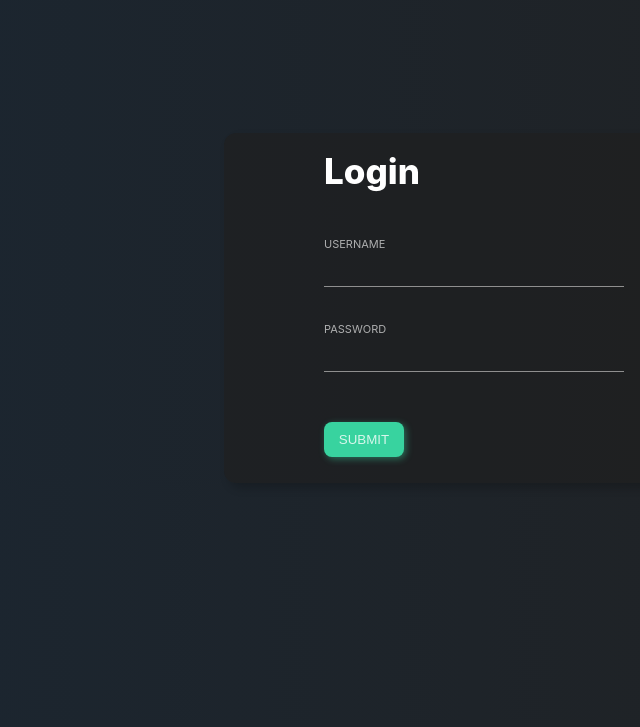
After one commit to naayifmuhammad/shopify_assist, a Flask app: page /login in a window 1280 px wide. The commit adds this page. Shown: the top 727 px of the page, without its empty margins (166-806 px from the left). Run offline with Flask 3, Linux system fonts and the light colour scheme.

Commit message:
front end is mostly setup at this point

```diff
--- /dev/null
+++ b/app.py
@@ -0,0 +1,21 @@
+from flask import Flask, render_template, redirect, request
+
+app = Flask(__name__)
+
+
+class User:
+    def __init__(self,name):
+        self.name = name
+
+@app.route('/login')
+def login():
+    return render_template('login.html')
+
+@app.route('/<name>',)
+def run(name):
+    user = User(name)
+    return render_template('dashboard.html')
+
+
+if __name__=='__main__':
+    app.run()
--- /dev/null
+++ b/static/css/login.css
@@ -0,0 +1,117 @@
+html {
+	scroll-behavior: smooth;
+  }
+
+  * {
+	margin: 0;
+	padding: 0;
+	box-sizing: border-box;
+  }
+
+  body {
+	font-family: -apple-system, BlinkMacSystemFont, sans-serif;
+	background: linear-gradient(to left, #212121, #1b2631);
+	overflow-x: hidden;
+
+	height: 100%;
+
+	/* code to make all text unselectable */
+	-webkit-user-select: none;
+	-khtml-user-select: none;
+	-moz-user-select: none;
+	-ms-user-select: none;
+	-o-user-select: none;
+	user-select: none;
+  }
+
+  /* Disables selector ring */
+  body:not(.user-is-tabbing) button:focus,
+  body:not(.user-is-tabbing) input:focus,
+  body:not(.user-is-tabbing) select:focus,
+  body:not(.user-is-tabbing) textarea:focus {
+	outline: none;
+  }
+
+  /* ########################################################## */
+
+  h1 {
+	color: white;
+
+	font-size: 35px;
+	font-weight: 800;
+  }
+
+  .flex-container {
+	width: 100vw;
+	margin-top: 10%;
+	display: flex;
+	justify-content: center;
+	align-items: center;
+  }
+
+  .content-container {
+	width: 500px;
+	height: 100%;
+  }
+
+  .form-container {
+	display: flex;
+	justify-content: center;
+	align-items: center;
+
+	width: 500px;
+	height: 350px;
+
+	margin-top: 5px;
+	padding-top: 20px;
+
+	border-radius: 12px;
+
+	display: flex;
+	justify-content: center;
+	flex-direction: column;
+
+	background: #1f1f1fa8;
+	box-shadow: 5px 5px 10px rgba(0, 0, 0, 0.199);
+  }
+
+  .subtitle {
+
+	font-size: 11px;
+	color: rgba(220, 220, 220, 0.762);
+  }
+
+  input {
+	border: none;
+	border-bottom: solid rgb(143, 143, 143) 1px;
+
+	margin-bottom: 30px;
+
+	background: none;
+	color: rgba(255, 255, 255, 0.555);
+
+	height: 35px;
+	width: 300px;
+  }
+
+  .submit-btn {
+	cursor: pointer;
+
+	border: none;
+	border-radius: 8px;
+
+	box-shadow: 2px 2px 7px #38d39f70;
+
+	background: #38d39f;
+	color: rgba(255, 255, 255, 0.8);
+
+	width: 80px;
+
+	transition: all 1s;
+  }
+
+  .submit-btn:hover {
+	color: rgb(255, 255, 255);
+
+	box-shadow: none;
+  }
--- a/templates/base.html
+++ b/templates/base.html
@@ -4,7 +4,9 @@
     <meta charset="UTF-8">
     <meta http-equiv="X-UA-Compatible" content="IE=edge">
     <meta name="viewport" content="width=device-width, initial-scale=1.0">
-    <link rel="stylesheet" href="{{url_for('static', filename='style.css') }}">
+    {% block style_head %}
+    <link rel="stylesheet" href="{{url_for('static', filename='css/style.css') }}">
+    {% endblock %}
     <title>{% block title %}{% endblock%}</title>
 </head>
 <body>
--- /dev/null
+++ b/templates/login.html
@@ -0,0 +1,34 @@
+<!DOCTYPE html>
+<html lang="en">
+<head>
+	<meta charset="UTF-8">
+	<meta http-equiv="X-UA-Compatible" content="IE=edge">
+	<meta name="viewport" content="width=device-width, initial-scale=1.0">
+	<link rel="stylesheet" href="{{url_for('static', filename='css/login.css')}}">
+	<title>Document</title>
+</head>
+<body>
+	<div class="flex-container">
+		<div class="content-container">
+		  <div class="form-container">
+			<form action="/dashboard.html" method="POST">
+			  <h1>
+				Login
+			  </h1>
+			  <br>
+			  <br>
+			  <span class="subtitle">USERNAME</span>
+			  <br>
+			  <input type="text" name="username" value="">
+			  <br>
+			  <span class="subtitle">PASSWORD</span>
+			  <br>
+			  <input type="password" name="password"  value="">
+			  <br><br>
+			  <input type="submit" value="SUBMIT" class="submit-btn">
+			</form>
+		  </div>
+		</div>
+	  </div>
+</body>
+</html>
```
Also changed, not shown: index.py (deleted, +0 -10 lines), static/css/style.css (renamed from static/style.css, +18 -6 lines), templates/dashboard.html (+6 -4 lines).
